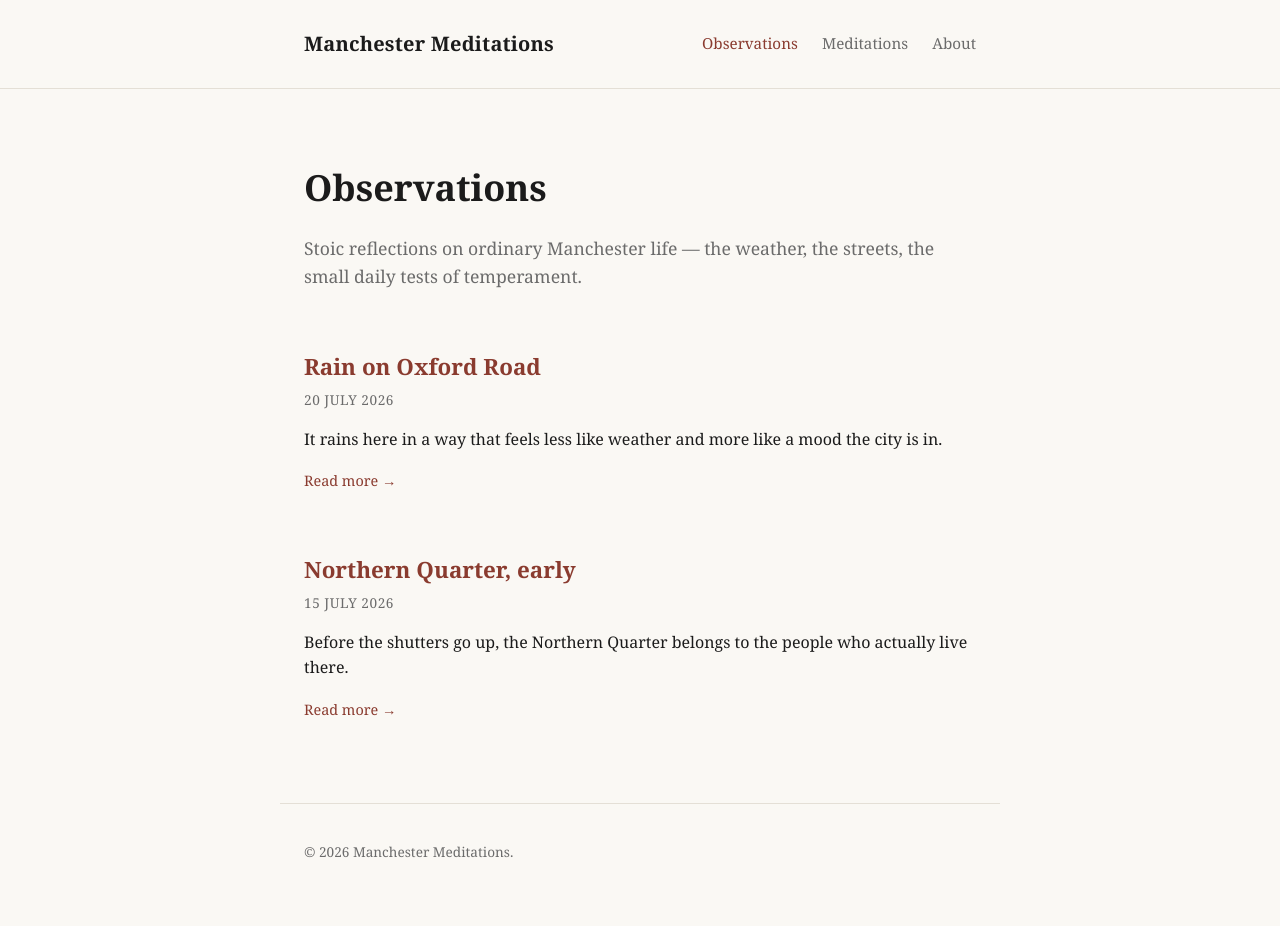
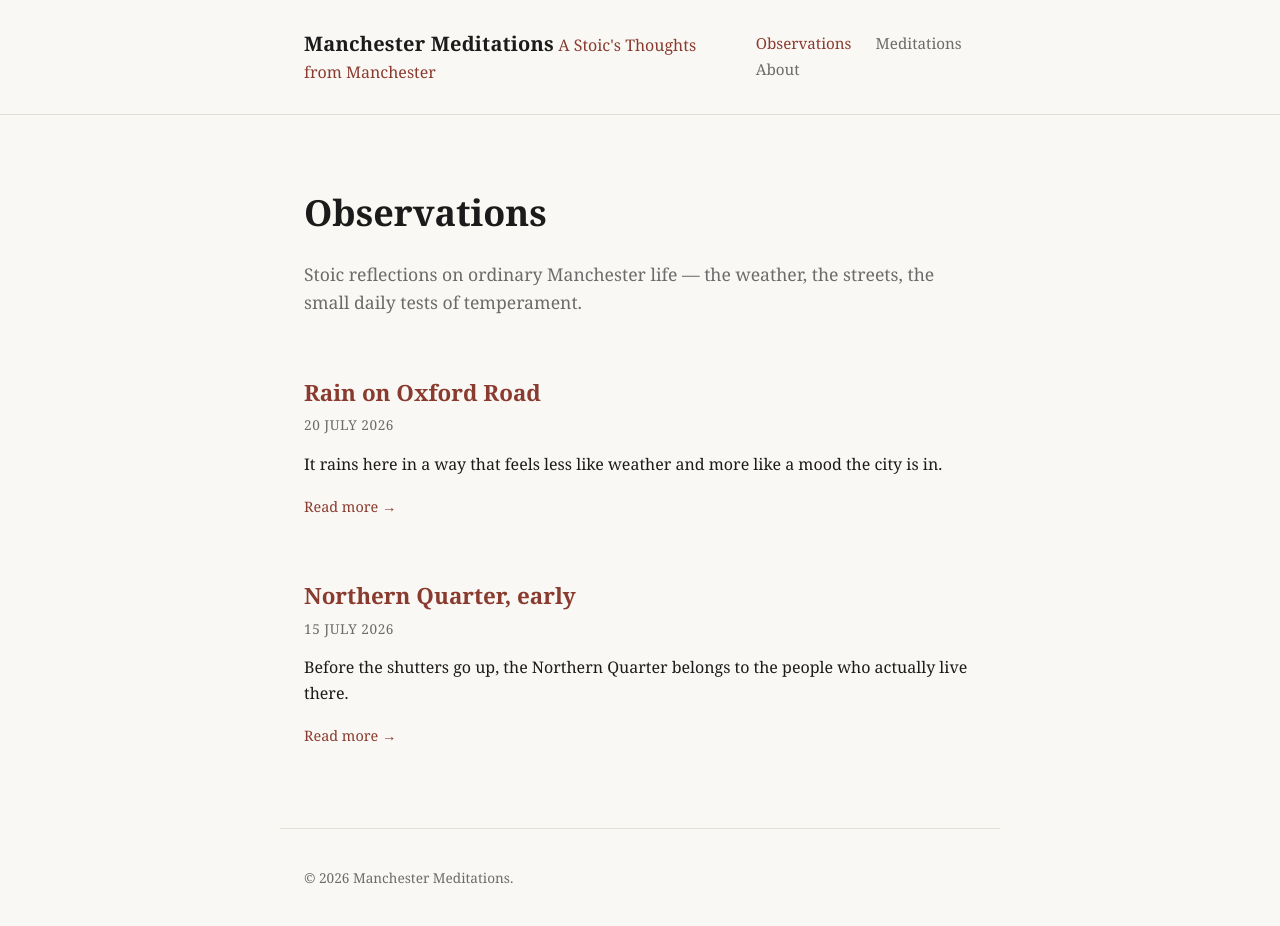
Before and after one commit to adampogonowski586371/manchester-meditations, an Eleventy site: page index.njk in a window 1280 px wide. Before the commit the page ends 901 px from the top, so only its background shows below. Built offline with nearby package versions, Linux system fonts and the light colour scheme; Eleventy itself is replaced by a stand-in of ours; files that its build step writes are made by us from their sources.

Commit message:
Add files via upload

```diff
--- a/_includes/base.njk
+++ b/_includes/base.njk
@@ -4,13 +4,16 @@
   <meta charset="UTF-8">
   <meta name="viewport" content="width=device-width, initial-scale=1.0">
   <title>{% if title %}{{ title }} — Manchester Meditations{% else %}Manchester Meditations{% endif %}</title>
-  <meta name="description" content="Observations and meditations from Manchester.">
+  <meta name="description" content="A Stoic's thoughts from Manchester — reflections on ordinary life through an ancient lens.">
   <link rel="stylesheet" href="/css/style.css">
 </head>
 <body>
   <header class="site-header" id="site-header">
     <div class="header-inner">
-      <a href="/" class="site-title">Manchester Meditations</a>
+      <a href="/" class="site-title-group">
+        <span class="site-title">Manchester Meditations</span>
+        <span class="site-tagline">A Stoic's Thoughts from Manchester</span>
+      </a>
       <nav class="site-nav">
         <a href="/" {% if page.url == "/" %}class="active"{% endif %}>Observations</a>
         <a href="/meditations/" {% if page.url == "/meditations/" %}class="active"{% endif %}>Meditations</a>
```
